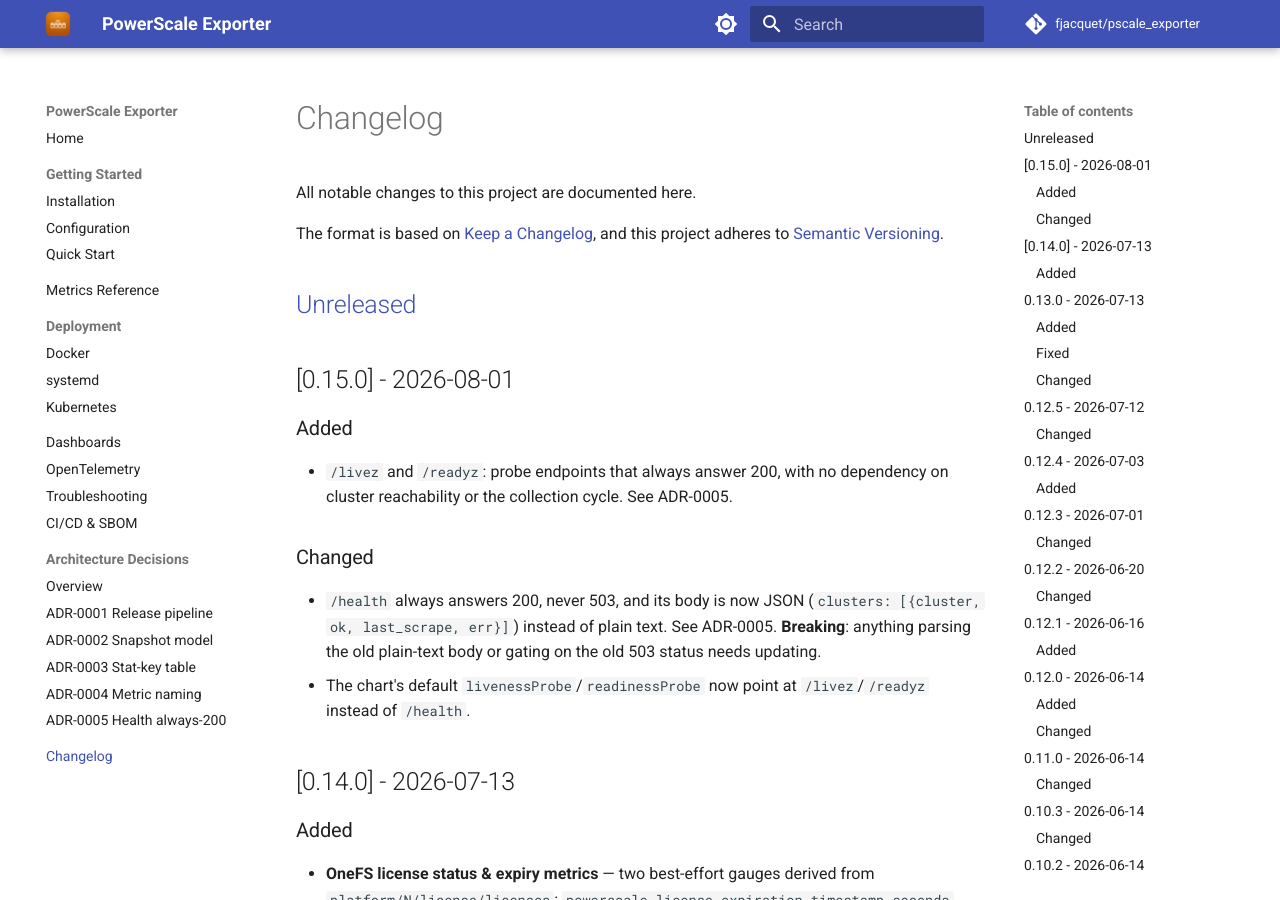
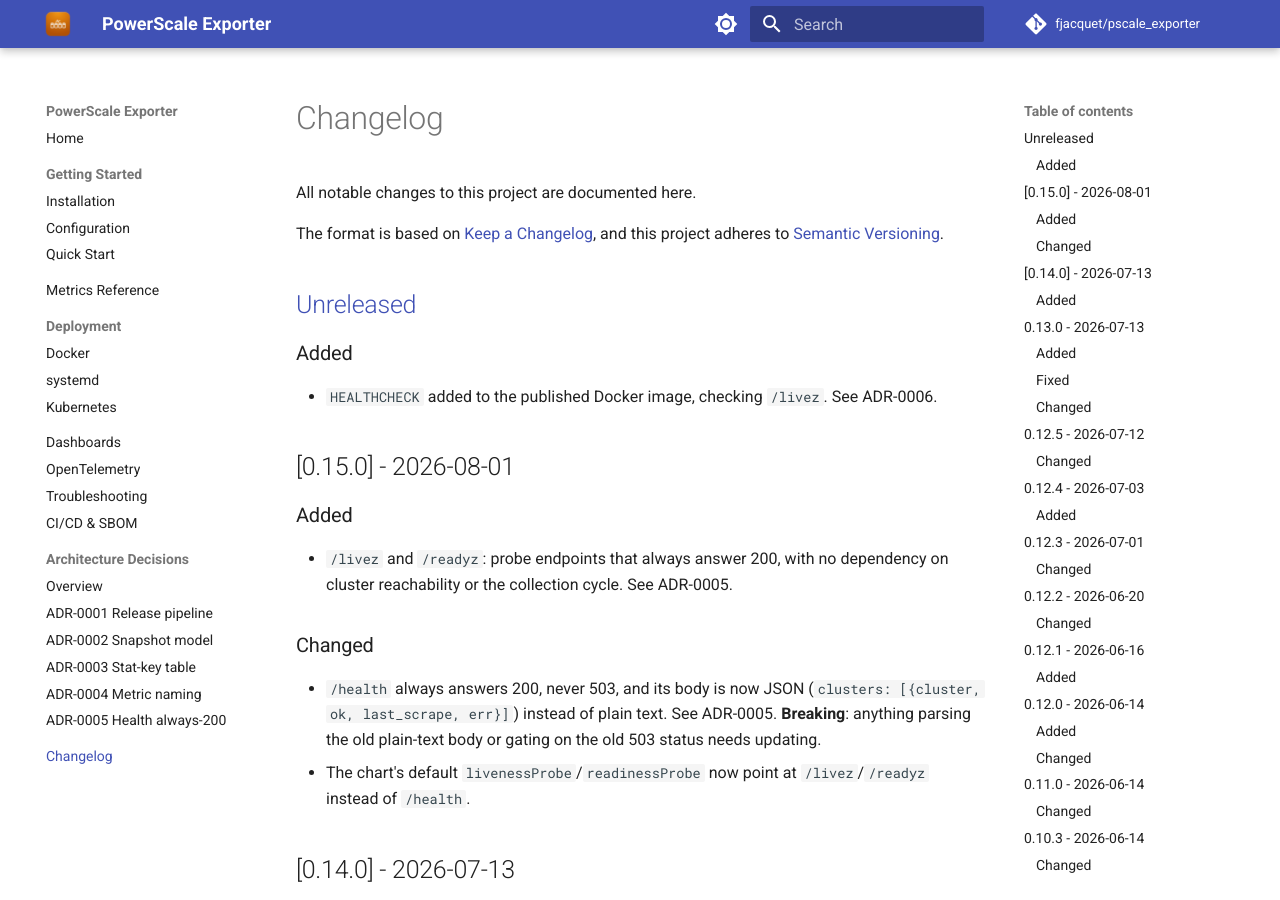
Before and after one commit to fjacquet/pscale_exporter, an MkDocs documentation site: the page built from docs/changelog.md, in a window 1280 px wide and 900 px high. Built offline with MkDocs 1.6.1 and Material for MkDocs 9.7.7, drawn with Linux system fonts in a browser that asks for light colours; comment, search, counter and statistics services are not loaded.

Commit message:
docs: record ADR-0006 (HEALTHCHECK on the published image)

```diff
--- a/CHANGELOG.md
+++ b/CHANGELOG.md
@@ -6,6 +6,11 @@ The format is based on [Keep a Changelog](https://keepachangelog.com/en/1.1.0/),
 and this project adheres to [Semantic Versioning](https://semver.org/spec/v2.0.0.html).
 
 ## [Unreleased]
+
+### Added
+
+- `HEALTHCHECK` added to the published Docker image, checking `/livez`. See
+  ADR-0006.
 
 ## [0.15.0] - 2026-08-01
 
```
Also changed, not shown: docs/adr/0006-alpine-standard.md (added, +30 -0 lines), docs/adr/index.md (+1 -0 lines).
